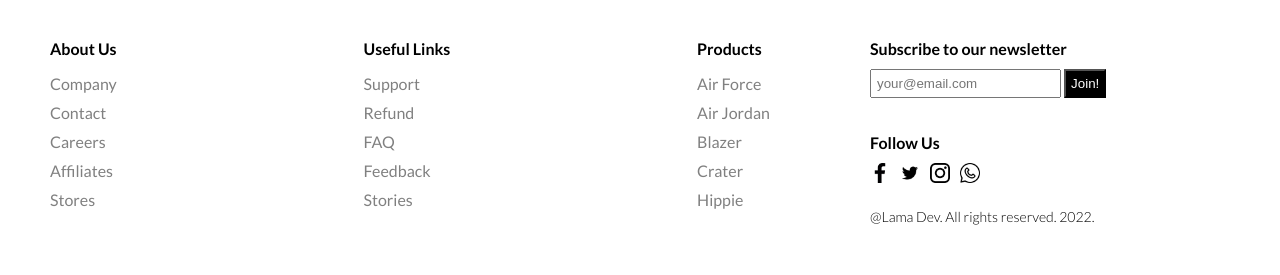
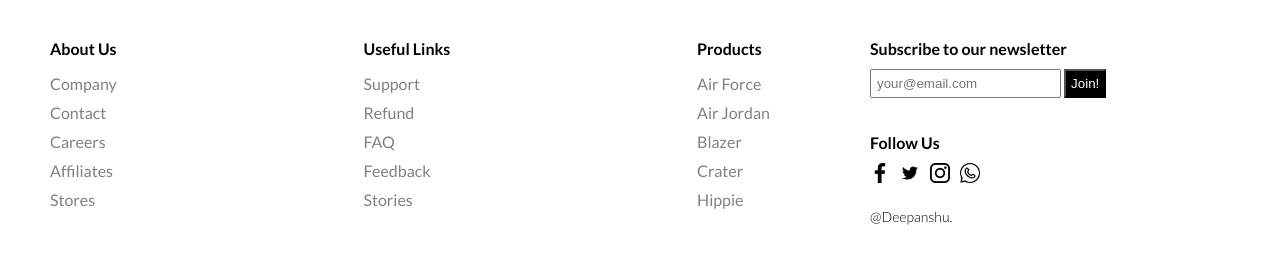
Before and after one commit to Deepanshuguptaa/e-commerce-website, a plain HTML site: page index.html in a window 1280 px wide. Shown: the part 3098-3373 px from the top of the page. Drawn offline with Linux system fonts and the light colour scheme.

Commit message:
copyright

```diff
--- a/index.html
+++ b/index.html
@@ -236,7 +236,7 @@
                 </div>
             </div>
             <div class="footerRightMenu">
-                <span class="copyright">@Lama Dev. All rights reserved. 2022.</span>
+                <span class="copyright">@Deepanshu.</span>
             </div>
         </div>
     </footer>
```
